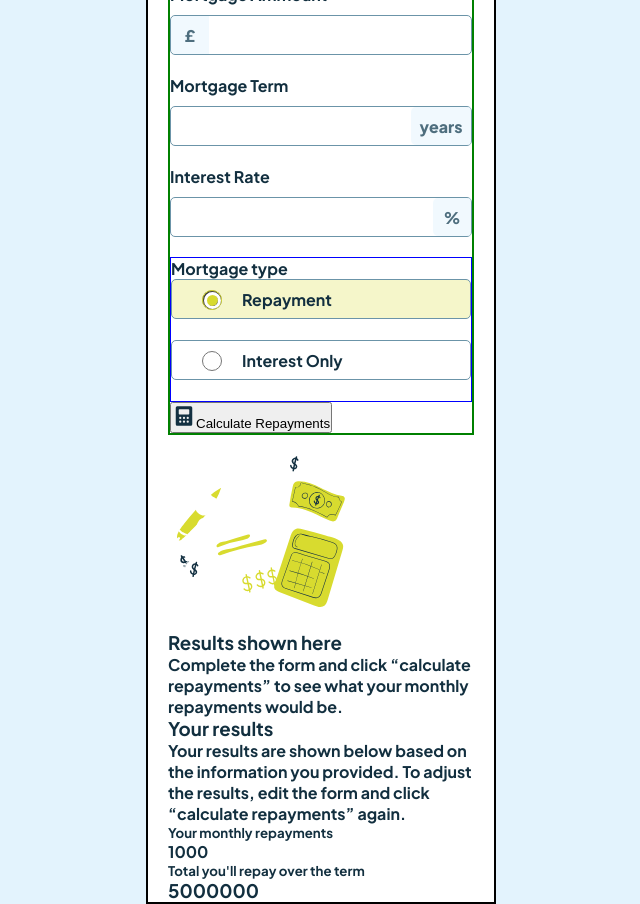
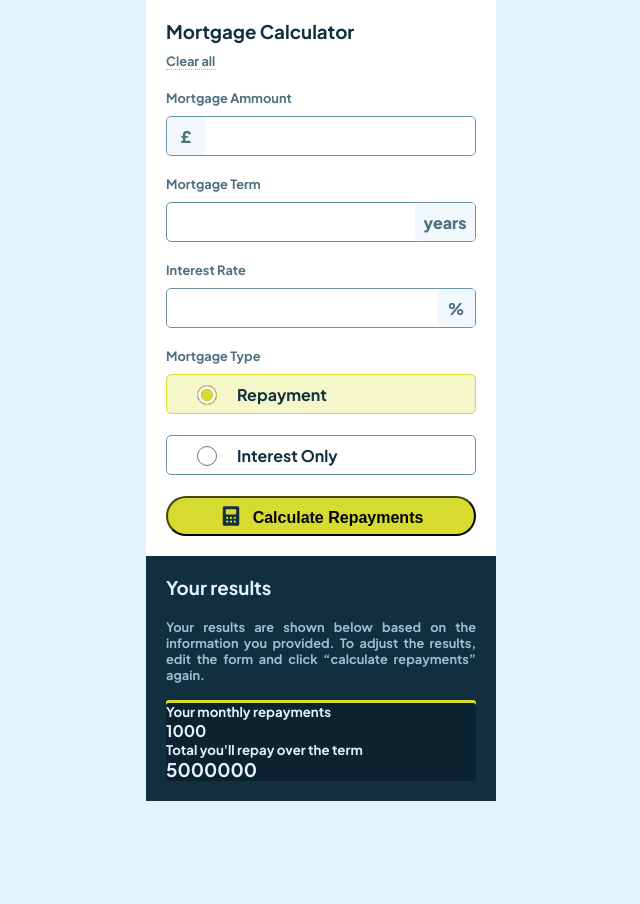
Before and after one commit to katic-nemanja/mortgage-repayment-calculator, a plain HTML site: page index.html in a window 1280 px wide. Both pictures are taken after a click on the element "Repayment". Shown: the whole page, without its empty margins (319-959 px from the left). After the commit the page ends 801 px from the top, so only its background shows below. Drawn offline with Linux system fonts and the light colour scheme.

Commit message:
doradjeno

```diff
--- a/index.html
+++ b/index.html
@@ -14,11 +14,11 @@
     <div class="content">
         <section class="mortgage">
             <h3>Mortgage Calculator</h3>
-            <p>Clear all</p>
+            <p class="paragraf" id="clear">Clear all</p>
 
             <form>
                 <div class="ammount">
-                    <p>Mortgage Ammount</p>
+                    <p class="paragraf">Mortgage Ammount</p>
                     <div class="inp_amm">
                         <input class="amm_pad" type="text" id="ammount">
                         <p class="inp" id="p_amm">£</p>
@@ -26,8 +26,9 @@
 
                 </div>
 
+                <div id="conditions">
                     <div class="term">
-                    <p>Mortgage Term</p>
+                        <p class="paragraf">Mortgage Term</p>
                         <div class="inp_trm">
                             <input class="trm_pad" type="text" id="term">
                             <p class="inp" id="p_trm">years</p>
@@ -36,36 +37,38 @@
                     </div>
 
                     <div class="interest">
-                    <p>Interest Rate</p>
+                        <p class="paragraf">Interest Rate</p>
                         <div class="inp_int">
                             <input class="int_pad" type="text" id="interest">
                             <p class="inp" id="p_int">%</p>
                         </div>
                     </div>
+                </div>
+
 
                 <div class="type">
-                    <p>Mortgage type</p>
+                    <p class="paragraf">Mortgage Type</p>
                     <div class="radio" id="repay_div">
                         <input class="inp_radio checked" type="radio" id="repay" name="mort_type"
-                            value="Repayment"><span id="ring1"></span>
+                            value="Repayment"><span class="ring" id="ring1"></span>
                         <label class="inp_radio" for="repay">Repayment</label><br>
                     </div>
 
                     <div class="radio" id="interest_div">
                         <input class="inp_radio checked" type="radio" id="interes" name="mort_type"
-                            value="Interest Only"><span id="ring2"></span>
+                            value="Interest Only"><span class="ring" id="ring2"></span>
                         <label class="inp_radio" for="interes">Interest Only</label>
                     </div>
 
                 </div>
 
-                <button type="submit"><img src="./img/icon-calculator.svg" alt="" srcset="">Calculate
-                    Repayments</button>
+                <button type="submit"><img src="./img/icon-calculator.svg" alt="" srcset=""><p>Calculate
+                    Repayments</p></button>
             </form>
         </section>
 
         <section class="result">
-            <article>
+            <article class="description">
                 <header>
                     <svg xmlns="http://www.w3.org/2000/svg" width="192" height="192" fill="none" viewBox="0 0 192 192">
                         <path fill="#fff"
@@ -173,8 +176,8 @@
                 <h3>Your results</h3>
                 <p>Your results are shown below based on the information you provided. To adjust the results, edit the
                     form and click “calculate repayments” again.</p>
-                <section>
-                    <div class="monlty_rep">
+                <section class="printout">
+                    <div class="montly_rep">
                         <h5>Your monthly repayments</h5>
                         <h1 id="monthly_res">1000</h1>
                     </div>
--- a/style.css
+++ b/style.css
@@ -31,18 +31,22 @@ body{
     padding-left: 20px;
     padding-right:20px;
     background-color: #ffffff;
-    border: 2px solid black;
     width:350px;
     height: auto;
 }
 
+    #clear{
+        margin-top: 10px;
+        display: block;
+        width:50px;
+        border-bottom: 1px dotted #9abed5;
+    }
     .mortgage{
         width: 100%;
     }
 
         form{
             margin-top:20px;
-            border: 2px solid green;
         }
 
         .ammount, .term, .interest{
@@ -52,7 +56,6 @@ body{
         }
 
             .inp_amm, .inp_trm, .inp_int{
-                margin-top: 10px;
                 width: 100%;
                 height:40px;
                 position:relative;
@@ -104,19 +107,19 @@ body{
                     top:1px;
                     right: 1px;
                 }
-    .type{
-        border: 1px solid blue;
-    }
         .radio{
             position: relative;
-            /* display: flex;
-            flex-direction: row; */
             width:100%;
             height:40px;
             border: 1px solid #6b94a8;
             border-radius: 5px;
             line-height: 40px;
-            /* background-color: #d73328; */
+        }
+
+        .paragraf{
+            margin-bottom: 10px;
+            color:#4e6e7e;
+            font-size: 0.8rem;
         }
 
         input[type='radio']{
@@ -132,29 +135,24 @@ body{
             left:50px;
         }
 
-        /* .checked{
-            width:20px;
-            height: 20px;
-            background-color: #d7da2f;
-        } */
-
         .checked {
             accent-color:  #d7da2f40;
           }
 
-        .radio .checked:checked~#ring1{
+        .radio .checked:checked~.ring{
             position:absolute;;
             display: block;
-            border: 3px solid white;
-            top:11.5px;
-            left:31.5px;
-            width:17.5px;
-            height: 17.5px;
-            border-radius: 12.5px;
+            border: 3.5px solid white;
+            top:11px;
+            left:31px;
+            width:18px;
+            height: 18px;
+            border-radius: 50%;
         }
 
         .pozadina{
             background: #d7da2f40;
+            border-color:#d7da2f;
         }
 
         .inp_radio{
@@ -162,6 +160,90 @@ body{
             margin:0;
             margin-left:20px;
         }
+
+        button{
+            position: relative;
+            font-size: 1rem;
+            font-weight: 700;
+            display: flex;
+            flex-direction: row;
+            align-items: center;
+            justify-content: center;
+            width: 100%;
+            height: 40px;
+            background-color:#d7da2f;
+            border-radius: 20px;
+            border-color: #434405;
+            line-height: 40px;
+            margin-bottom: 20px;
+            }
+            button p{
+                margin-left: 10px;
+                position: relative;
+                top:2px;
+            }
+
+.result{
+    background-color: #122f3f;
+    width: calc(100% + 40px);
+    height:100%;
+    position: relative;
+    left:-20px;
+    color: #e3f3fd;
+}
+    .description{
+        display: none;
+        margin-top: 10px;
+        /* display: flex; */
+        align-items: center;
+        flex-direction: column;
+        justify-content: center;
+    }
+
+        .text{
+            display: flex;
+            flex-direction: column;
+            align-items: center;
+            padding-left: 20px;
+            padding-right: 20px;
+        }
+
+        .text h3{
+            font-size: 1.3rem;
+            margin-top: 10px;
+            margin-bottom: 10px;
+        }
+
+        .text p{
+            text-align: center;
+            color: #9abed5;
+            font-size:0.85rem;
+            margin-bottom: 20px;
+        }
+
+        .output{
+            display: flex;
+            flex-direction: column;
+            align-items: left;
+            justify-content: center;
+            padding: 20px;
+        }
+            .output>h3{
+                margin-bottom: 20px;
+            }
+
+            .output p{
+                font-size: 0.8rem;
+                color:#9abed5;
+                margin-bottom: 20px;
+                text-align: justify;
+            }
+
+            .printout{
+                border-radius: 3px;
+                background-color:#0b2330;
+                box-shadow: 0px -3px 0px 0px #D7DA2F;
+            }
 .colors{
     /* primarne */
     color:#d7da2f;
```
Lines whose indentation alone changed are shown as unchanged.
